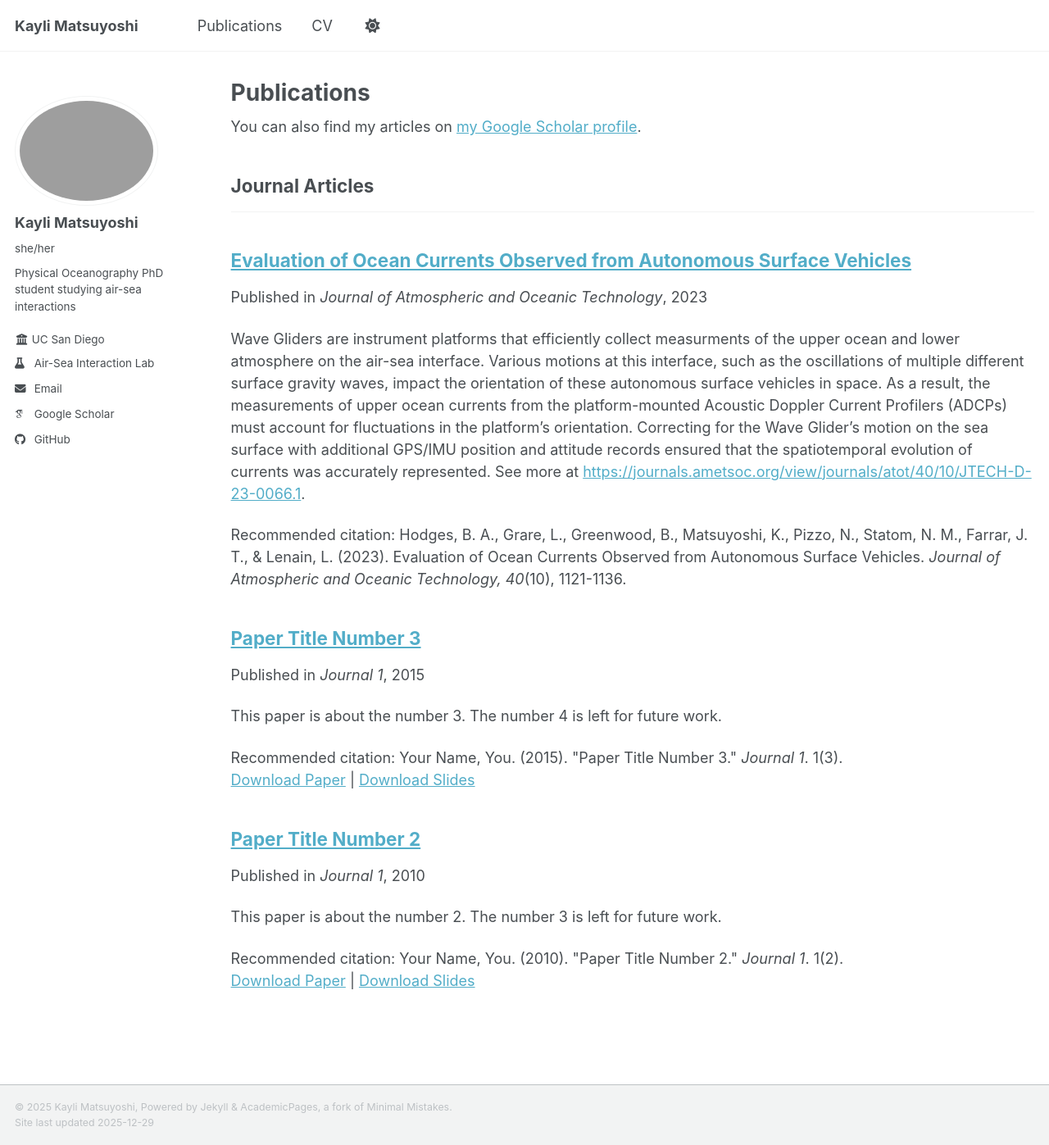
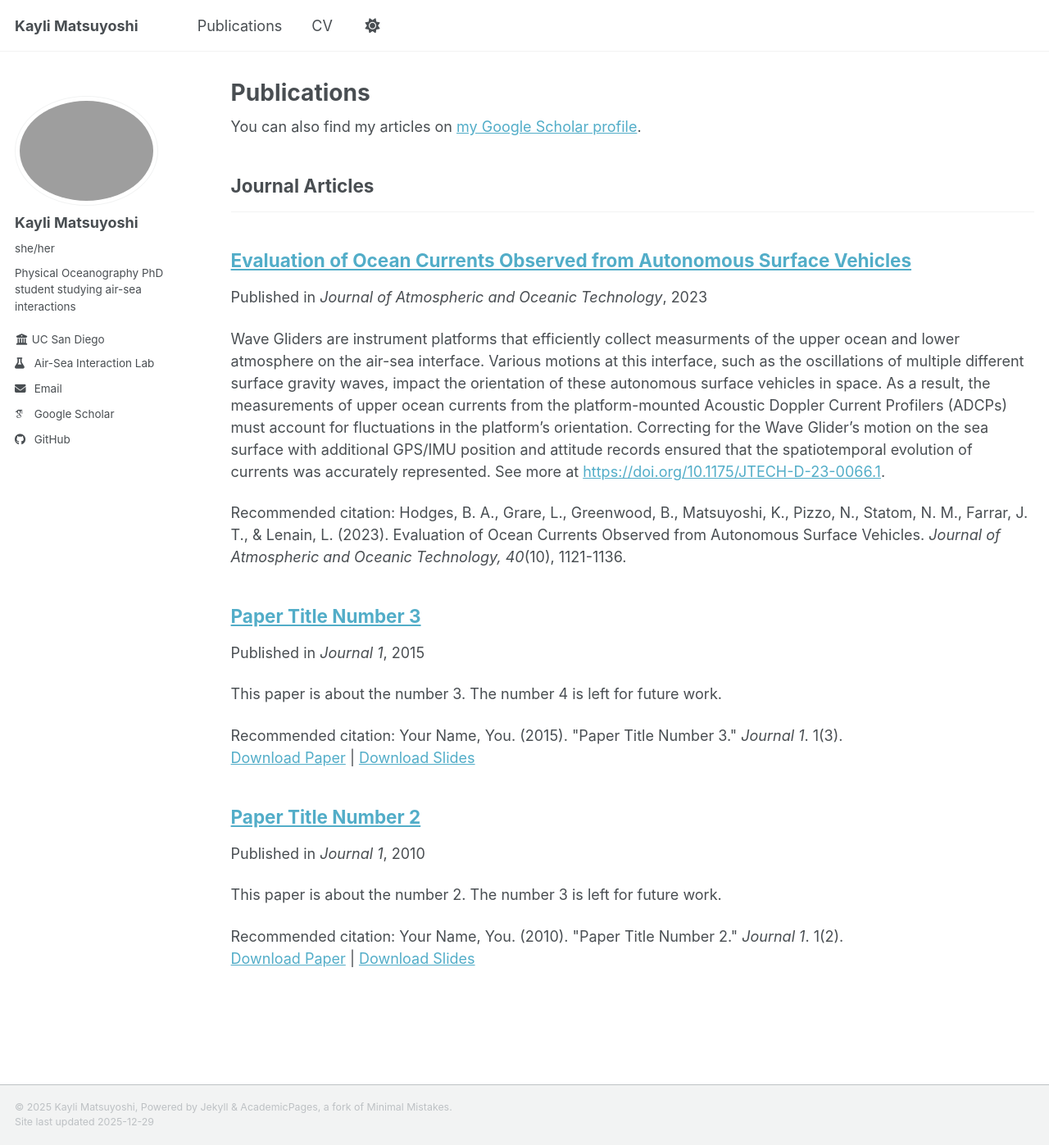
Before and after one commit to kmatsuyo/kmatsuyo.github.io, a Jekyll site: the page built from _pages/publications.html, in a window 1280 px wide and 1397 px high. Shown: the whole window at 82% size. Built offline with Jekyll 4.4.1, drawn with Linux system fonts in a browser that asks for light colours; some web fonts are replaced; a script bundle is joined from its source files by our own code; library files that are not in the unit come from our copies; some of the changed lines change nothing that is shown.

Commit message:
included publication link in exerpt

```diff
--- a/_publications/2023-10-01-evalutation-of-ocean-currents-observed-from-autonomous-surface-vehicles.md
+++ b/_publications/2023-10-01-evalutation-of-ocean-currents-observed-from-autonomous-surface-vehicles.md
@@ -3,7 +3,7 @@
 collection: publications
 category: manuscripts
 permalink: /publication/2023-10-01-evalutation-of-ocean-currents-observed-from-autonomous-surface-vehicles
-excerpt: 'Wave Gliders are instrument platforms that efficiently collect measurments of the upper ocean and lower atmosphere on the air-sea interface. Various motions at this interface, such as the oscillations of multiple different surface gravity waves, impact the orientation of these autonomous surface vehicles in space. As a result, the measurements of upper ocean currents from the platform-mounted Acoustic Doppler Current Profilers (ADCPs) must account for fluctuations in the platform''s orientation. Correcting for the Wave Glider''s motion on the sea surface with additional GPS/IMU position and attitude records ensured that the spatiotemporal evolution of currents was accurately represented. See more at [https://journals.ametsoc.org/view/journals/atot/40/10/JTECH-D-23-0066.1](https://journals.ametsoc.org/view/journals/atot/40/10/JTECH-D-23-0066.1).'
+excerpt: 'Wave Gliders are instrument platforms that efficiently collect measurments of the upper ocean and lower atmosphere on the air-sea interface. Various motions at this interface, such as the oscillations of multiple different surface gravity waves, impact the orientation of these autonomous surface vehicles in space. As a result, the measurements of upper ocean currents from the platform-mounted Acoustic Doppler Current Profilers (ADCPs) must account for fluctuations in the platform''s orientation. Correcting for the Wave Glider''s motion on the sea surface with additional GPS/IMU position and attitude records ensured that the spatiotemporal evolution of currents was accurately represented. See more at [https://doi.org/10.1175/JTECH-D-23-0066.1](https://doi.org/10.1175/JTECH-D-23-0066.1).'
 date: 2023-10-01
 venue: 'Journal of Atmospheric and Oceanic Technology'
 citation: 'Hodges, B. A., Grare, L., Greenwood, B., Matsuyoshi, K., Pizzo, N., Statom, N. M., Farrar, J. T., & Lenain, L. (2023). Evaluation of Ocean Currents Observed from Autonomous Surface Vehicles. <i>Journal of Atmospheric and Oceanic Technology, 40</i>(10), 1121-1136.'
```
